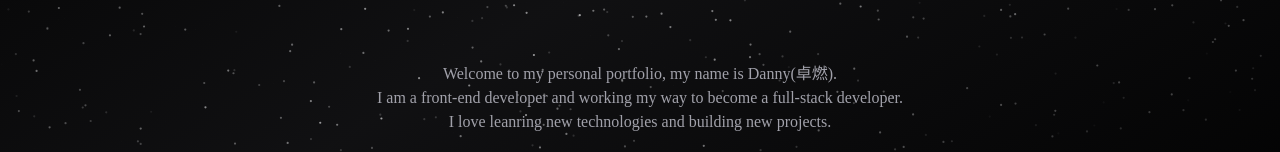
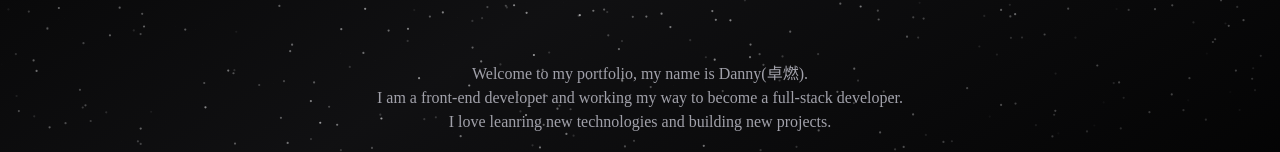
Before and after one commit to nok1214/danny-portfolio, a Next.js app: page / in a window 1280 px wide. Shown: the part 447-599 px from the top of the page. Built offline with nearby package versions, Linux system fonts and the light colour scheme; what tailwindcss-debug-screens would draw is missing.

Commit message:
added more descriptions

```diff
--- a/app/page.tsx
+++ b/app/page.tsx
@@ -35,7 +35,7 @@ export default function Home() {
       <div className="hidden w-screen h-px animate-glow md:block animate-fade-right bg-gradient-to-r from-zinc-300/0 via-zinc-300/50 to-zinc-300/0" />
       <div className="my-16 text-center animate-fade-in">
         <h2 className="text-md text-zinc-400 ">
-          Welcome to my personal portfolio, my name is Danny(卓燃).
+          Welcome to my portfolio, my name is Danny(卓燃).
         </h2>
         <h2 className="text-md text-zinc-400 ">
           I am a front-end developer and working my way to become a full-stack
```
